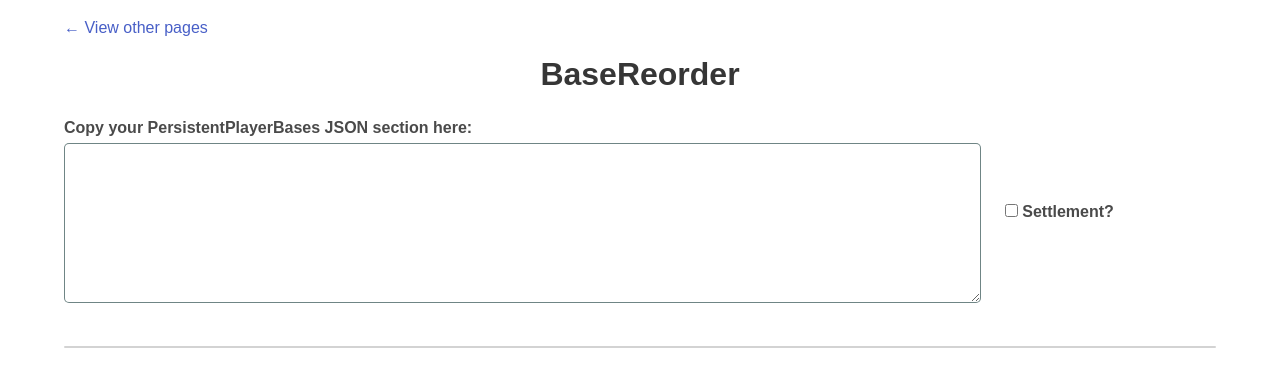
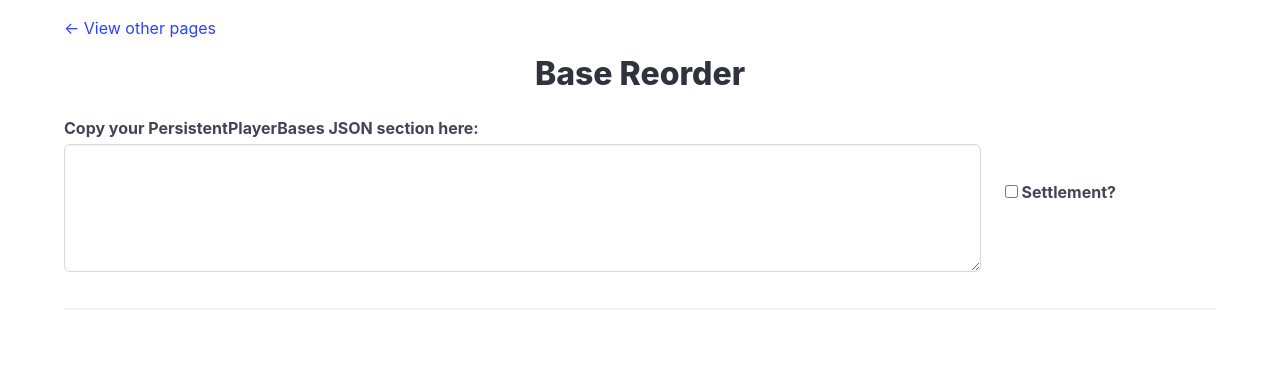
Before and after one commit to NMSCD/Base-Reorder, a website built with Vite: page index.html in a window 1280 px wide. Built offline with nearby package versions, Linux system fonts and the light colour scheme.

Commit message:
bump bulma

```diff
--- a/index.html
+++ b/index.html
@@ -6,7 +6,7 @@
       name="viewport"
       content="width=device-width, initial-scale=1.0"
     />
-    <title>BaseReorder</title>
+    <title>Base Reorder</title>
     <script
       src="./src/main.ts"
       type="module"
@@ -23,12 +23,12 @@
         >
       </nav>
       <main>
-        <h1 class="title is-3">BaseReorder</h1>
+        <h1 class="title is-3 has-text-centered">Base Reorder</h1>
         <section id="input">
           <div class="columns">
             <div class="column is-four-fifths">
               <label for="JSONinput">Copy your PersistentPlayerBases JSON section here:</label>
-              <textarea id="JSONinput"></textarea>
+              <textarea id="JSONinput" class="textarea"></textarea>
             </div>
             <div
               id="checkboxes"
--- a/package.json
+++ b/package.json
@@ -6,17 +6,19 @@
   "scripts": {
     "dev": "vite",
     "build": "tsc && vite build",
-    "preview": "vite preview"
+    "preview": "vite preview",
+    "format": "prettier --write src/"
   },
   "devDependencies": {
     "@types/node": "^20.14.10",
     "@types/sortablejs": "^1.15.8",
+    "prettier": "^3.3.3",
     "sass": "^1.77.8",
     "typescript": "^5.5.3",
     "vite": "^5.3.3"
   },
   "dependencies": {
-    "bulma": "^0.9.4",
+    "bulma": "^1.0.1",
     "sortablejs": "^1.15.0"
   }
 }
--- a/src/output.ts
+++ b/src/output.ts
@@ -3,6 +3,7 @@ import { stateObj } from './main';
 export function copyData(input: HTMLButtonElement) {
   const buttonText = input.innerHTML;
   input.style.pointerEvents = 'none';
+  input.classList.remove('is-outlined');
   try {
     outputJSON();
   } catch (error) {
@@ -24,6 +25,7 @@ export function copyData(input: HTMLButtonElement) {
   setTimeout(() => {
     input.innerHTML = buttonText;
     input.style.pointerEvents = '';
+    input.classList.add('is-outlined');
   }, 1500); // NoSonar wait 1.5s before switching the button back to normal
 }
 
--- a/src/scss/style.scss
+++ b/src/scss/style.scss
@@ -3,15 +3,17 @@
   --base-dark: hsl(0, 0%, 85%);
   --base-hover: hsl(0, 0%, 77%);
   --base-focus: hsl(0, 0%, 70%);
+  --card-colour: black;
 }
 
-html,
-body {
-  font-family: sans-serif;
-}
-
-h1 {
-  text-align: center;
+@media (prefers-color-scheme: dark) {
+  :root {
+    --base-light: hsl(0, 0%, 20%);
+    --base-dark: hsl(0, 0%, 25%);
+    --base-hover: hsl(0, 0%, 33%);
+    --base-focus: hsl(0, 0%, 40%);
+    --card-colour: white;
+  }
 }
 
 @media only screen and (max-width: 1023px) {
@@ -24,14 +26,9 @@ nav {
   margin-block: 1rem;
 }
 
-hr {
-  background-color: lightgrey;
-  border-radius: 5px;
-}
-
 @for $i from 0 through 2 {
   #bases > div:nth-of-type(9n - #{$i}) {
-    border-block-end: 2px solid black;
+    border-block-end: 2px solid var(--card-colour);
     margin-block-end: 1rem;
   }
 }
@@ -63,6 +60,7 @@ hr {
   display: grid;
   grid-template-columns: repeat(3, 1fr);
   margin: 0 0.3rem;
+  color: var(--card-colour);
 
   & > div {
     padding: 1rem;
@@ -103,26 +101,13 @@ hr {
   display: none;
 }
 
-textarea {
-  padding: 0 5px;
-  border-radius: 5px;
-  border: 1px solid #2f4f4fb0;
-  min-height: 10rem;
-  min-width: 100%;
-  resize: vertical;
-
-  &:hover {
-    border: 1px solid black;
-  }
-}
-
 #copy.button {
   margin-inline-start: 0.3rem;
 }
 
 label {
   display: block;
-  margin-block-end: 3px;
+  margin-block-end: 0.25rem;
   font-weight: bold;
 }
 
```
Also changed, not shown: README.md, 1 other file.
